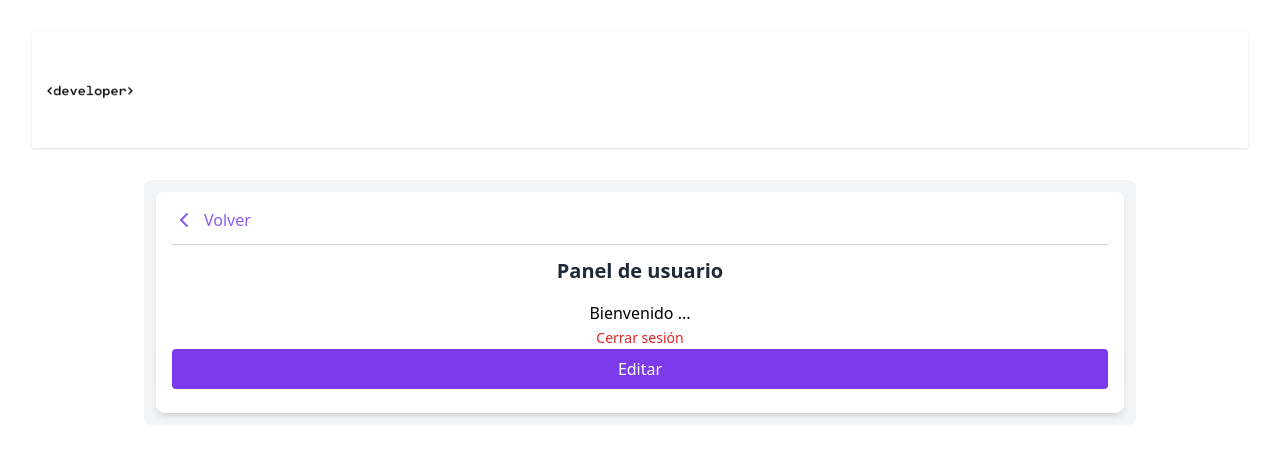
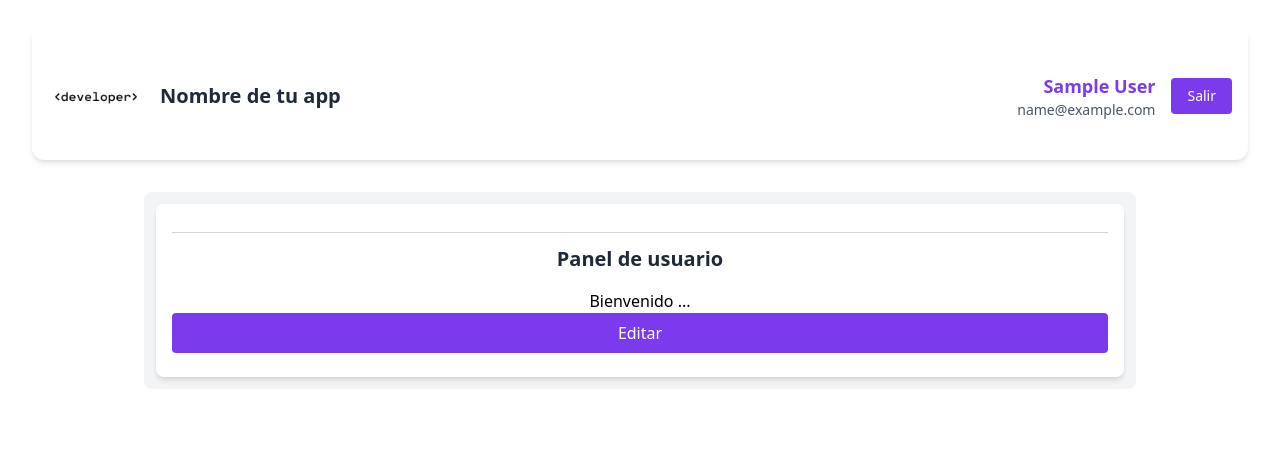
Before and after one commit to AbigailCo/frontend, a React (Vite) app: page /panel in a window 1280 px wide. Shown: the top 460 px of the page. Built offline with nearby package versions, Linux system fonts and the light colour scheme; no server answers; sample sign-in values are in the browser's storage.

Commit message:
borrar console.log

```diff
--- a/src/Context/UserContext.jsx
+++ b/src/Context/UserContext.jsx
@@ -8,10 +8,12 @@ export const UserProvider = ({ children }) => {
 
   const actions = {
     setStore: (data) => {
+      //console.log("setStore: ", data);
       setStore(data);
       setStorage(data);
     },
-    persona: () => store?.persona || null,
+    user: () => store?.user || null,
+
   };
 
   return (
--- a/src/Layouts/UserLayout.jsx
+++ b/src/Layouts/UserLayout.jsx
@@ -7,6 +7,7 @@ import { initApp } from "../util/initApp";
 
 const UserLayout = () => {
   const { actions: ua } = useContext(UserContext);
+  console.log("UserLayout: ", ua);
   const nav = useNavigate();
 
   useEffect(() => {
@@ -29,28 +30,32 @@ const UserLayout = () => {
     nav("/login");
   };
 
-  const perfil = ua.persona();
-const logo = '/src/assets/2.png';
+  const perfil = ua.user();
+  // console.log("perfil: ", perfil);
+  const logo = "/src/assets/2.png";
   return (
     <>
-      <nav className='navbar d-flex justify-content-around flex-wrap gap-1 p-2 bg-light shadow'>
-        <img
-          alt='Logo'
-          height='50px'
-          src={logo}
-          className='rounded-circle'
-          style={{ width: "100px", height: "100px" }}
-        />
+      <nav className="flex flex-wrap items-center justify-between gap-4 p-4 bg-white shadow-md rounded-b-xl">
+        <div className="flex items-center gap-4">
+          <img
+            alt="Logo"
+            src={logo}
+            className="w-24 h-24 rounded-full object-cover"
+          />
+          <h1 className="text-xl font-bold text-gray-800">Nombre de tu app</h1>
+        </div>
+
         {perfil && (
-          <div className='d-flex align-items-center gap-3'>
-            <div className='text-end'>
-              <strong className='text-primary'>{perfil.nombre}</strong>
-              <br />
-              <small>{perfil.correoElectronico}</small>
+          <div className="flex items-center gap-4">
+            <div className="text-right">
+              <p className="text-lg font-semibold text-violet-600">
+                {perfil.name}
+              </p>
+              <p className="text-sm text-gray-600">{perfil.email}</p>
             </div>
             <button
-              className='btn btn-outline-primary btn-sm'
               onClick={handleLogout}
+              className="px-4 py-2 text-sm font-medium text-white bg-violet-600 rounded hover:bg-violet-700 transition"
             >
               Salir
             </button>
@@ -58,7 +63,7 @@ const logo = '/src/assets/2.png';
         )}
       </nav>
 
-      <main className='p-3'>
+      <main className="p-3">
         <Outlet />
       </main>
     </>
--- a/src/pages/Panel/index.jsx
+++ b/src/pages/Panel/index.jsx
@@ -11,12 +11,12 @@ export default function Index() {
     const fetchUser = async () => {
       const token = localStorage.getItem("token");
 
-      console.log("token", token);
+     // console.log("token", token);
       if (!token) return;
 
       try {
         const userData = await getUser();
-        console.log("userData", userData);
+     //   console.log("userData", userData);
         setUser(userData);
       } catch (err) {
         console.error("Error al obtener usuario:", err);
@@ -27,7 +27,7 @@ export default function Index() {
   }, []);
 
   return (
-    <C.Contenedor titulo="Panel de usuario" linkBack="-1">
+    <C.Contenedor titulo="Panel de usuario" /*linkBack="-1"*/>
       <h1>Bienvenido {user ? user.name : "..."}</h1>
       {user && (
         <div>
@@ -36,7 +36,7 @@ export default function Index() {
           </p>
         </div>
       )}
-      <P.Logout />
+
       <a
   href="/edit-user"
   className="w-full block text-center bg-violet-600 text-white py-2 rounded hover:bg-violet-700 transition"
--- a/src/util/axios.js
+++ b/src/util/axios.js
@@ -22,9 +22,9 @@ export const getUser = async () => {
 };
 
 export const editUser = async (form) => {
-  console.log("Editando usuario", form);
+ // console.log("Editando usuario", form);
   await api.get("/sanctum/csrf-cookie");
-  console.log("Payload enviado:", form);
+// console.log("Payload enviado:", form);
   const response = await api.post("/api/edit-user", form);
   return response.data;
 };
@@ -66,7 +66,7 @@ export const register = async (name, email, password) => {
 export const forgotpassword = async (email) => {
   try {
     const response = await api.post("/forgot-password", { email });
-    console.log("que hay ", response);
+   // console.log("que hay ", response);
     return response.data;
   } catch (error) {
     throw error.response?.data || error;
```
